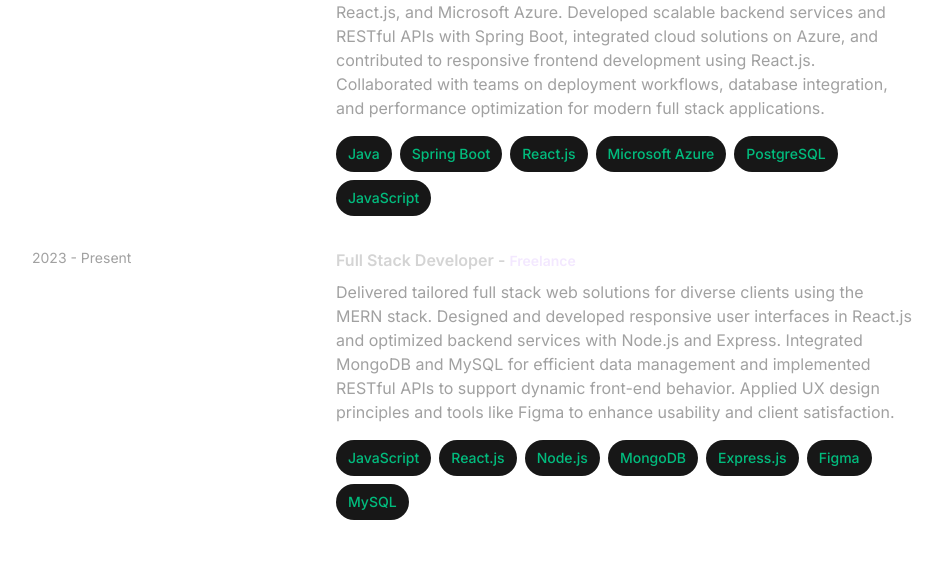
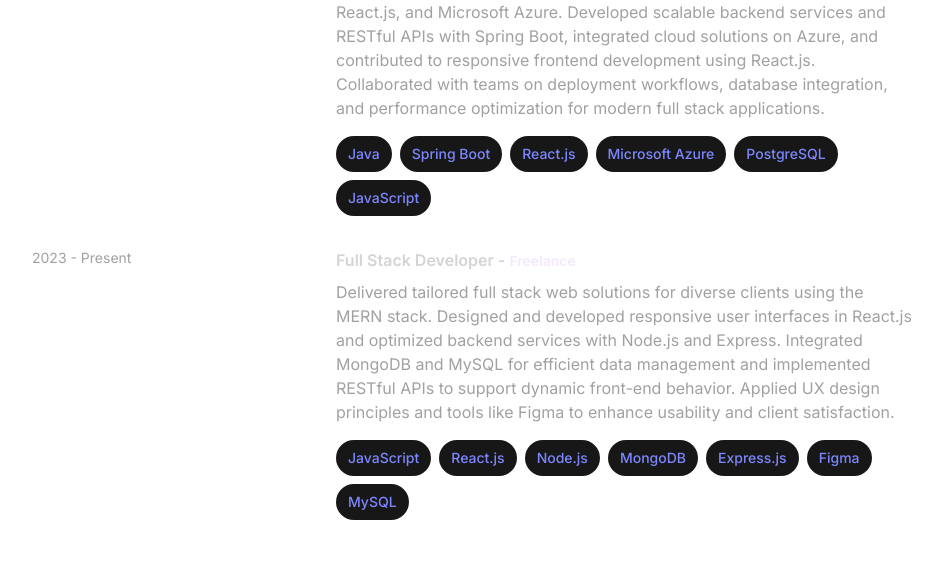
Before and after one commit to iharshpathak/My_Portfolio, a React (Vite) app in the folder my-portfolio/: page / in a window 1280 px wide. Shown: the part 2203-2773 px from the top of the page, without its empty margins (168-1110 px from the left). Built offline with nearby package versions, Linux system fonts and the light colour scheme.

Commit message:
fixed minor visual bug
bug in the experiences technologies

```diff
--- a/my-portfolio/src/components/Experience.jsx
+++ b/my-portfolio/src/components/Experience.jsx
@@ -32,7 +32,7 @@
                   {experience.technologies.map((tech, index) => (
                     <span
                       key={index}
-                      className="rounded-full bg-neutral-900 px-3 py-2 text-sm font-medium text-emerald-500"
+                      className="rounded-full bg-neutral-900 px-3 py-2 text-sm font-medium text-indigo-400"
                     >
                       {tech}
                     </span>
```
